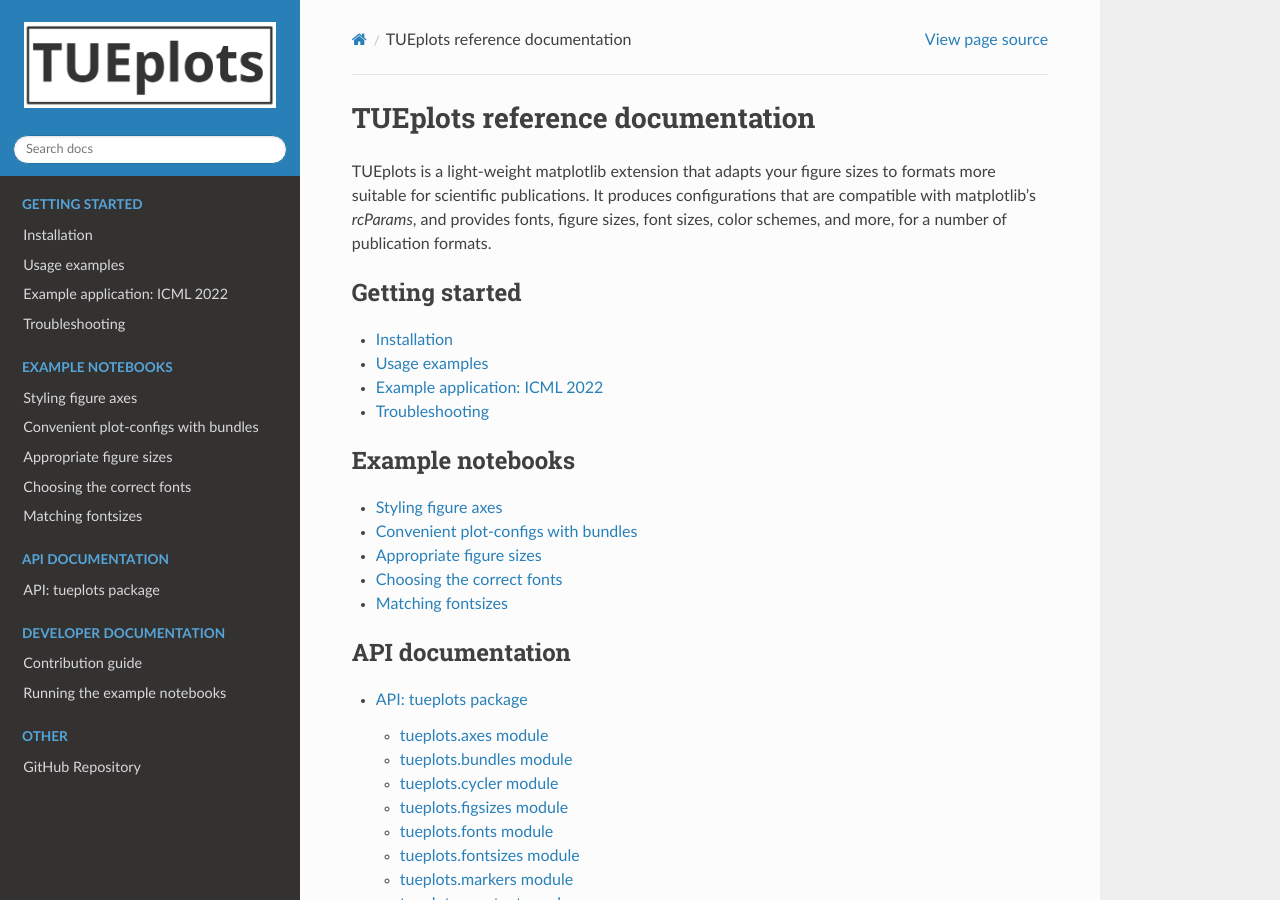
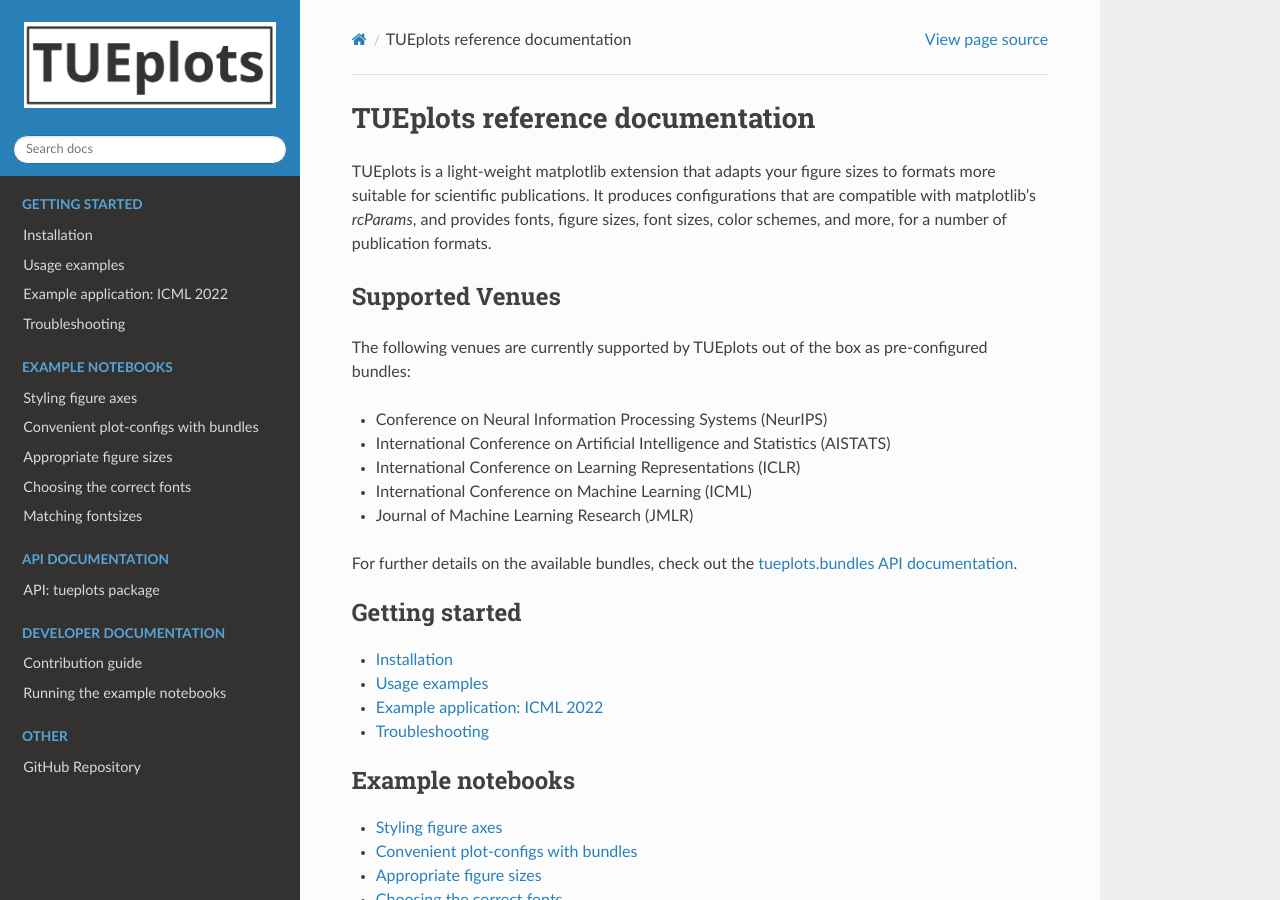
Before and after one commit to pnkraemer/tueplots, a Sphinx documentation site: the page built from docs/source/index.rst, in a window 1280 px wide and 900 px high. Built offline with Sphinx 7.4.7 and the Read the Docs theme 2.0.0, drawn with Linux system fonts in a browser that asks for light colours; pages that are not in the unit, such as notebooks, are missing from menus.

Commit message:
Add list of supported venues to README and docs (#107)
* Add table of supported venues

Signed-off-by: Steven Lang <steven.lang.mz@gmail.com>

* Add list of supported venues to docs

Signed-off-by: Steven Lang <steven.lang.mz@gmail.com>

* Revert "Add list of supported venues to docs"

This reverts commit 19174fa217279f18b846168c585ad734164b4a84.

* Revert "Add table of supported venues"

This reverts commit 4bacc9ad5e9d9f51d7746258fcc52d05bf8e46ab.

* Add simple list of supported venues to docs

Signed-off-by: Steven Lang <steven.lang.mz@gmail.com>

* Make API reference an internal rst link

Signed-off-by: Steven Lang <steven.lang.mz@gmail.com>

* Remove list of supported venues from README

Keep it only in index.rst as agreed upon in #107.

Signed-off-by: Steven Lang <steven.lang.mz@gmail.com>

Signed-off-by: Steven Lang <steven.lang.mz@gmail.com>

```diff
--- a/docs/source/index.rst
+++ b/docs/source/index.rst
@@ -10,6 +10,20 @@ TUEplots is a light-weight matplotlib extension
 that adapts your figure sizes to formats more suitable for scientific publications.
 It produces configurations that are compatible with matplotlib's `rcParams`,
 and provides fonts, figure sizes, font sizes, color schemes, and more, for a number of publication formats.
+
+
+Supported Venues
+----------------
+
+The following venues are currently supported by TUEplots out of the box as pre-configured bundles:
+
+- Conference on Neural Information Processing Systems (NeurIPS)
+- International Conference on Artificial Intelligence and Statistics (AISTATS)
+- International Conference on Learning Representations (ICLR)
+- International Conference on Machine Learning (ICML)
+- Journal of Machine Learning Research (JMLR)
+
+For further details on the available bundles, check out the `tueplots.bundles API documentation <docs_api/tueplots.bundles.rst>`_.
 
 
 .. toctree::
```
